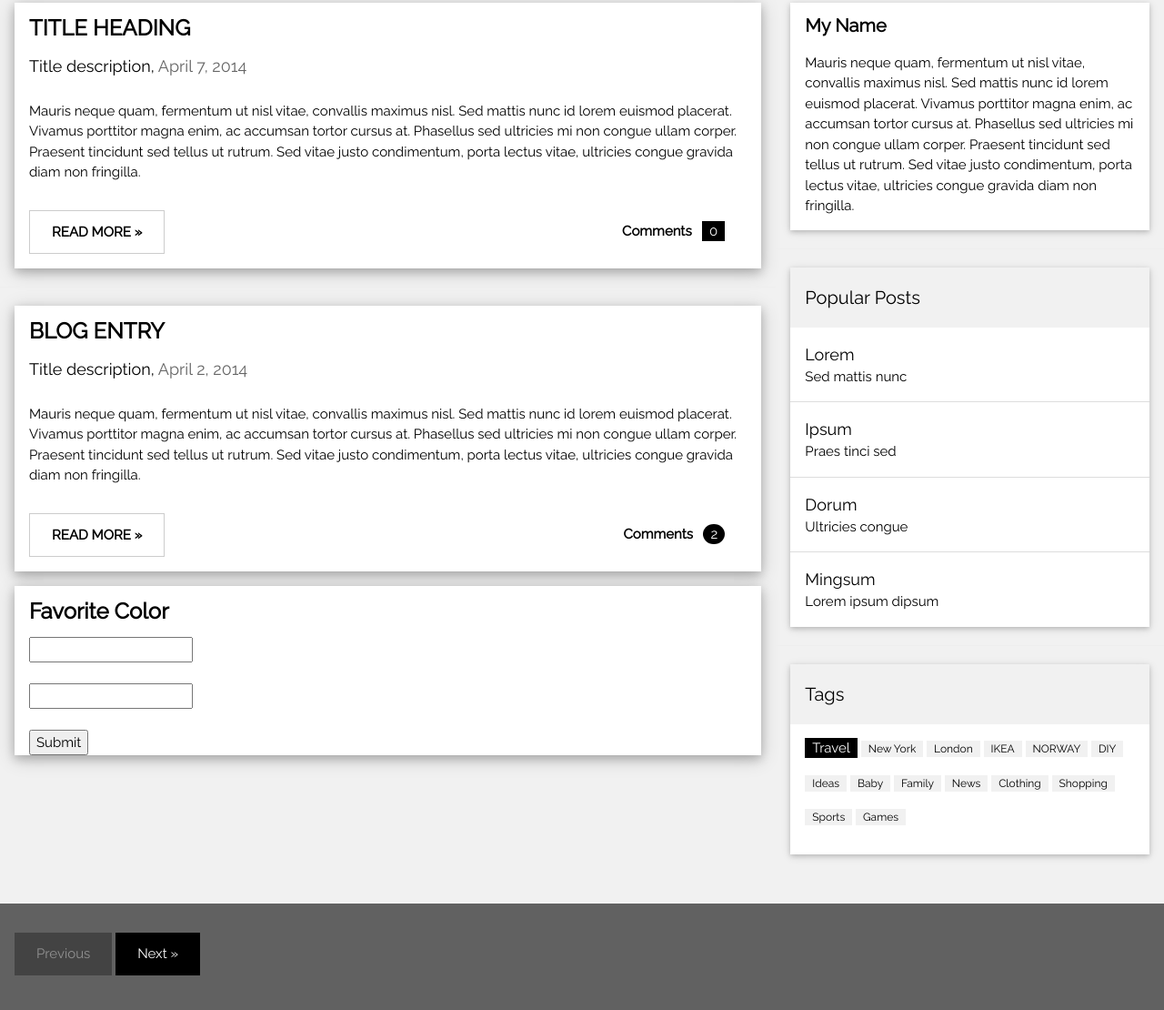
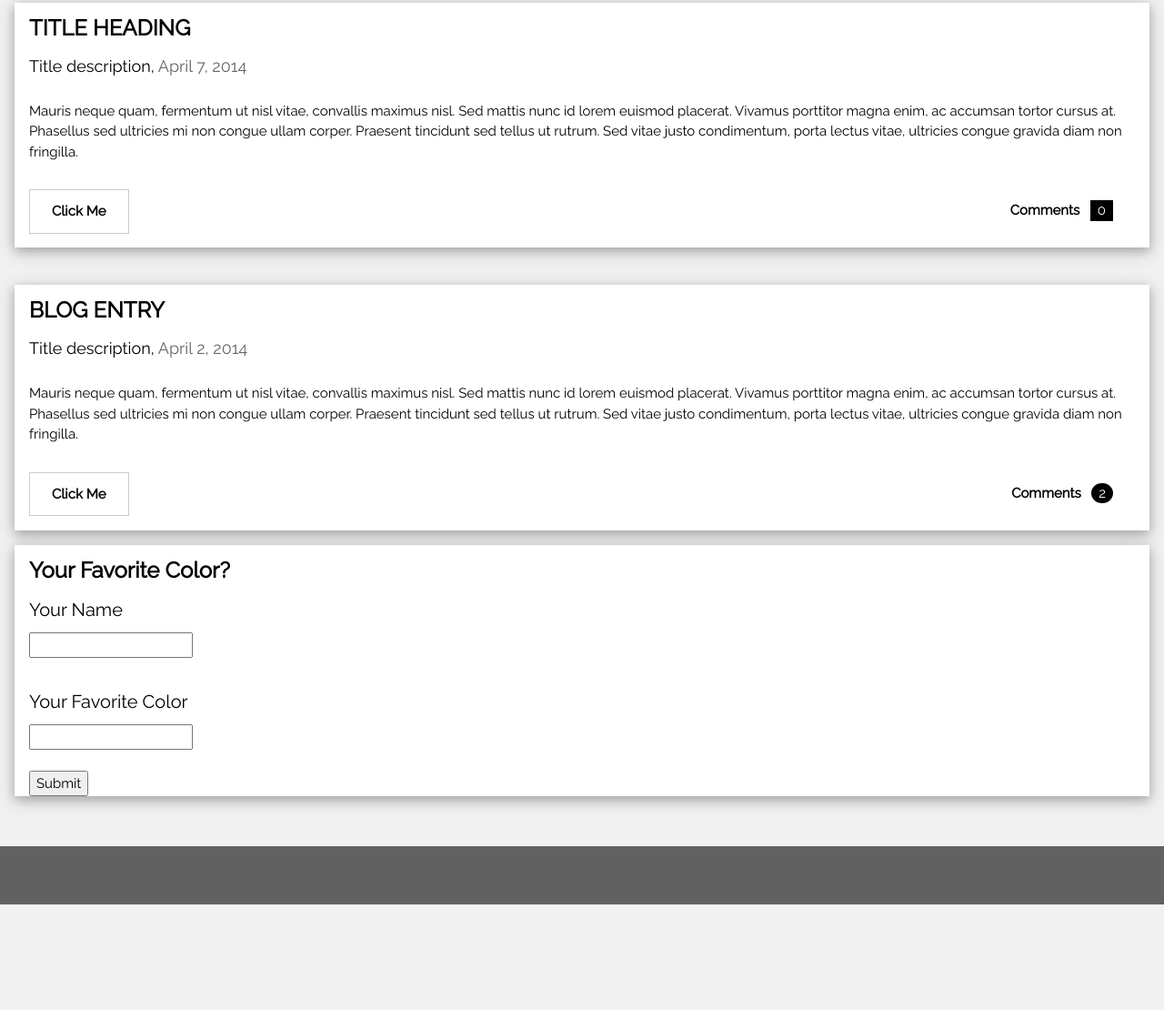
Before and after one commit to JoshTroyna/JoshTroyna.github.io, a plain HTML site: page index.html in a window 1280 px wide. Shown: the part 194-1304 px from the top of the page at 91% size. After the commit the page ends 1188 px from the top, so only its background shows below. Drawn offline with nearby package versions, Linux system fonts and the light colour scheme.

Commit message:
Add files via upload

```diff
--- a/index.html
+++ b/index.html
@@ -15,7 +15,7 @@ body,h1,h2,h3,h4,h5 {font-family: "Raleway", sans-serif}
   var digitalData = {
       "page": {
           "pageInfo" : {
-              "pageName": "Da Home Page Bruh"
+              "pageName": "Home Page"
               }
           },
       "timesButtonClicked": 0,
@@ -33,6 +33,7 @@ body,h1,h2,h3,h4,h5 {font-family: "Raleway", sans-serif}
       digitalData.favoriteColor = document.getElementById("favColor").value
       console.log(digitalData.personsName)
       console.log(digitalData.favoriteColor)
+
   }
   </script>
 
@@ -53,7 +54,7 @@ and is wrapped around the whole page content, except for the footer in this exam
 <div class="w3-row">
 
 <!-- Blog entries -->
-<div class="w3-col l8 s12">
+<div class="w3-col">
   <!-- Blog entry -->
   <div class="w3-card-4 w3-margin w3-white">
     <div class="w3-container">
@@ -66,7 +67,7 @@ and is wrapped around the whole page content, except for the footer in this exam
         tellus ut rutrum. Sed vitae justo condimentum, porta lectus vitae, ultricies congue gravida diam non fringilla.</p>
       <div class="w3-row">
         <div class="w3-col m8 s12">
-          <p><button class="w3-button w3-padding-large w3-white w3-border" onclick ="homeButtonClicked()"><b>READ MORE »</b></button></p>
+          <p><button class="w3-button w3-padding-large w3-white w3-border" onclick ="homeButtonClicked()"><b>Click Me</b></button></p>
         </div>
         <div class="w3-col m4 w3-hide-small">
           <p><span class="w3-padding-large w3-right"><b>Comments  </b> <span class="w3-tag">0</span></span></p>
@@ -88,7 +89,7 @@ and is wrapped around the whole page content, except for the footer in this exam
         tellus ut rutrum. Sed vitae justo condimentum, porta lectus vitae, ultricies congue gravida diam non fringilla.</p>
       <div class="w3-row">
         <div class="w3-col m8 s12">
-          <p><button class="w3-button w3-padding-large w3-white w3-border" onclick ="homeButtonClicked()"><b>READ MORE »</b></button></p>
+          <p><button class="w3-button w3-padding-large w3-white w3-border" onclick ="homeButtonClicked()"><b>Click Me</b></button></p>
         </div>
         <div class="w3-col m4 w3-hide-small">
           <p><span class="w3-padding-large w3-right"><b>Comments  </b> <span class="w3-badge">2</span></span></p>
@@ -98,8 +99,10 @@ and is wrapped around the whole page content, except for the footer in this exam
   </div>
 
   <div class="w3-card-4 w3-margin w3-white"><div class="w3-container">
-    <h3><b>Favorite Color</b></h3>
+    <h3><b>Your Favorite Color?</b></h3>
+      <h4>Your Name</h4>
         <input type="text" id="fname" name="fname"><br><br>
+        <h4>Your Favorite Color</h4>
         <input type="text" id="favColor" name="lname"><br><br>
         <button id = "favColorSubmit" value="Submit" onclick = "favColorClicked()"> Submit </button>
       </form>
@@ -108,56 +111,6 @@ and is wrapped around the whole page content, except for the footer in this exam
 <!-- END BLOG ENTRIES -->
 </div>
 
-<!-- Introduction menu -->
-<div class="w3-col l4">
-  <!-- About Card -->
-  <div class="w3-card w3-margin w3-margin-top">
-    <div class="w3-container w3-white">
-      <h4><b>My Name</b></h4>
-      <p>Mauris neque quam, fermentum ut nisl vitae, convallis maximus nisl. Sed mattis nunc id lorem euismod placerat. Vivamus porttitor magna enim, ac accumsan tortor cursus at. Phasellus sed ultricies mi non congue ullam corper. Praesent tincidunt sed tellus ut rutrum. Sed vitae justo condimentum, porta lectus vitae, ultricies congue gravida diam non fringilla.</p>
-    </div>
-  </div><hr>
-
-  <!-- Posts -->
-  <div class="w3-card w3-margin">
-    <div class="w3-container w3-padding">
-      <h4>Popular Posts</h4>
-    </div>
-    <ul class="w3-ul w3-hoverable w3-white">
-      <li class="w3-padding-16">
-        <span class="w3-large">Lorem</span><br>
-        <span>Sed mattis nunc</span>
-      </li>
-      <li class="w3-padding-16">
-        <span class="w3-large">Ipsum</span><br>
-        <span>Praes tinci sed</span>
-      </li>
-      <li class="w3-padding-16">
-        <span class="w3-large">Dorum</span><br>
-        <span>Ultricies congue</span>
-      </li>
-      <li class="w3-padding-16 w3-hide-medium w3-hide-small">
-        <span class="w3-large">Mingsum</span><br>
-        <span>Lorem ipsum dipsum</span>
-      </li>
-    </ul>
-  </div>
-  <hr>
-
-  <!-- Labels / tags -->
-  <div class="w3-card w3-margin">
-    <div class="w3-container w3-padding">
-      <h4>Tags</h4>
-    </div>
-    <div class="w3-container w3-white">
-    <p><span class="w3-tag w3-black w3-margin-bottom">Travel</span> <span class="w3-tag w3-light-grey w3-small w3-margin-bottom">New York</span> <span class="w3-tag w3-light-grey w3-small w3-margin-bottom">London</span>
-      <span class="w3-tag w3-light-grey w3-small w3-margin-bottom">IKEA</span> <span class="w3-tag w3-light-grey w3-small w3-margin-bottom">NORWAY</span> <span class="w3-tag w3-light-grey w3-small w3-margin-bottom">DIY</span>
-      <span class="w3-tag w3-light-grey w3-small w3-margin-bottom">Ideas</span> <span class="w3-tag w3-light-grey w3-small w3-margin-bottom">Baby</span> <span class="w3-tag w3-light-grey w3-small w3-margin-bottom">Family</span>
-      <span class="w3-tag w3-light-grey w3-small w3-margin-bottom">News</span> <span class="w3-tag w3-light-grey w3-small w3-margin-bottom">Clothing</span> <span class="w3-tag w3-light-grey w3-small w3-margin-bottom">Shopping</span>
-      <span class="w3-tag w3-light-grey w3-small w3-margin-bottom">Sports</span> <span class="w3-tag w3-light-grey w3-small w3-margin-bottom">Games</span>
-    </p>
-    </div>
-  </div>
 
 <!-- END Introduction Menu -->
 </div>
@@ -170,8 +123,7 @@ and is wrapped around the whole page content, except for the footer in this exam
 
 <!-- Footer -->
 <footer class="w3-container w3-dark-grey w3-padding-32 w3-margin-top">
-  <button class="w3-button w3-black w3-disabled w3-padding-large w3-margin-bottom">Previous</button>
-  <button class="w3-button w3-black w3-padding-large w3-margin-bottom">Next »</button>
+
 </footer>
 
 </body>
```
